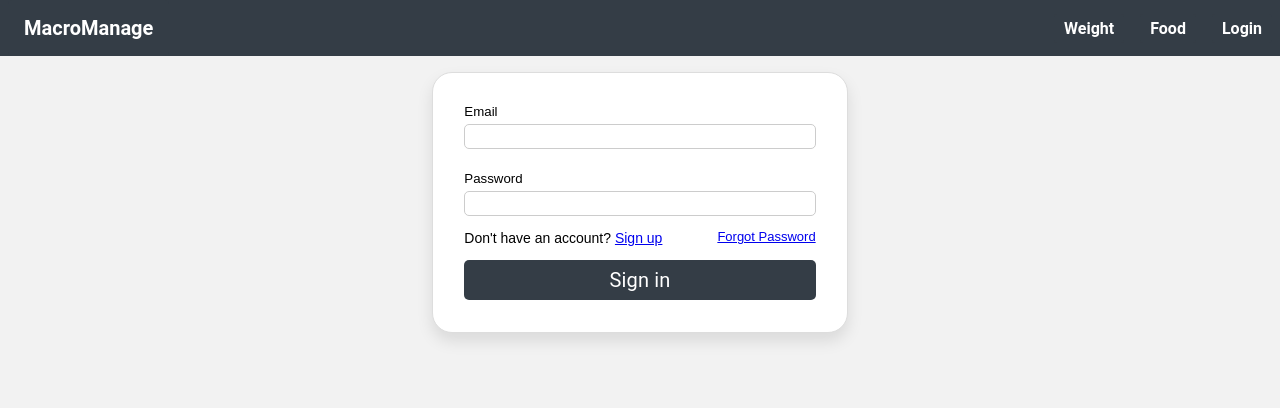
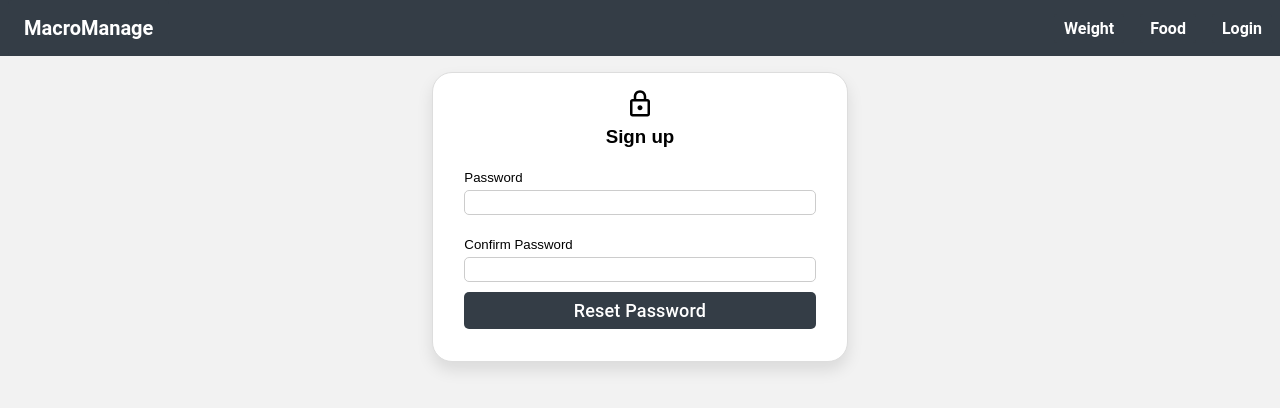
Before and after one commit to andyp4293/MacroManage, a React (Create React App) app: page /reset-password in a window 1280 px wide. Shown: the top 408 px of the page. Built offline with nearby package versions, Linux system fonts and the light colour scheme; no server answers.

Commit message:
Finished forgot password and reset password functionality

```diff
--- a/src/pages/ForgotPassword.js
+++ b/src/pages/ForgotPassword.js
@@ -148,7 +148,7 @@ function ForgotPassword() {
                                 disabled = {loading}
                         >
                         <Typography sx = {{textTransform: 'none', color: "white", fontSize: '20px'}}>
-                            Reset Password
+                            Sent Reset Password Link
                         </Typography>
                 </Button>
                     {/* show loading spinner when loading */}
--- a/src/pages/ResetPassword.js
+++ b/src/pages/ResetPassword.js
@@ -1,26 +1,35 @@
-import React, { useState, useEffect} from 'react';
+import React, { useState} from 'react';
 import {Box, Button, Typography, CircularProgress} from '@mui/material';
 import ErrorIcon from '@mui/icons-material/Error';
 import { useNavigate } from 'react-router-dom';
 import { toast } from 'react-toastify';
 import 'react-toastify/dist/ReactToastify.css';
+import LockOutlinedIcon from "@mui/icons-material/LockOutlined";
+import { useLocation } from 'react-router-dom';
+
 
 const backendUrl = process.env.REACT_APP_APIURL;
 
-function Login({onLogin}) {
+function Signup() {
     const navigate = useNavigate();
-    const [email, setEmail] = useState('');
-    const [emailError, setEmailError] = useState(false);
 
     const [password, setPassword] = useState('');
     const [passwordError, setPasswordError] = useState(false);
-    const formIsIncomplete = !password || !email; // cannot click sign in button if all fields are not filled out
+    const [confirmPassword, setConfirmPassword] = useState('')
+    const [confirmPasswordError, setConfirmPasswordError] = useState(false)
+
+    const query = new URLSearchParams(useLocation().search);
+    const resetToken = query.get('token');  // get reset token from url
+
 
     const [error, setError] = useState('');
+
+    const formIsIncomplete = !password || !confirmPassword; // cannot click sign up button if all fields are not filled out
+
     const [loading, setLoading] = useState(false); // for when the frontend is waiting to get a response back
 
-    const notifySuccess = () => {
-        toast.success('Logged in successfully', {
+    const notifySuccess = (message) => {
+        toast.success(message, {
             position: "top-right",
             autoClose: 3000, // slose after 3 seconds
             hideProgressBar: false,
@@ -32,42 +41,40 @@ function Login({onLogin}) {
         });
     };
 
-    const handleSignin = async () => {
+    const handleReset = async () => {
         setLoading(true);
+
         try {
-            const response = await fetch(`${backendUrl}/api/users/signin`, {
+            const response = await fetch(`${backendUrl}/api/resetpassword`, {
                 method: 'POST',
                 headers: {
-                    'Content-Type': 'application/json',
+                    'Content-Type': 'application/json'
                 },
                 body: JSON.stringify({
-                    email: email,
-                    password: password,
+                    resetToken: resetToken,
+                    newPassword: password
                 })
             });
 
-            const data = await response.json();
-            if (response.ok) { // triggers if the status response is not 200-299,
-                localStorage.setItem('token', data.token);  // save the jwt token in local storage
-                navigate('/food-log'); // redirects to food page
-                onLogin();
-                notifySuccess();
-            }
-            else {
+            if (response.ok) {
+                response.json().then(data => {
+                    notifySuccess(data.message);
+                });
+                setError('');
+                navigate('/login'); // redirects to login page if no errors
+            } else {
+                response.json().then(data => {
                     setError(data.message);
-            }
-        }
-        catch(error){
-            console.error('Error Signing in:', error);
-        }
-        finally {
-            setLoading(false);
-        }
+                });
             }
 
-    useEffect(() => {
-        setError('');
-    }, [email, password])
+        } catch (error) {
+            console.error('Error Signing up:', error);
+            setError(error);
+        }
+    };
+
+
 
     return (
         <Box sx = {{display: 'flex', justifyContent: 'center', width:
@@ -90,38 +97,14 @@ function Login({onLogin}) {
             margin: '2vh',
             fontFamily: 'Arial, sans-serif'
         }}>
+        <div style = {{width: '100%', margin: '0', marginTop: '2%', display: 'flex', marginBottom: '0', flexDirection: 'column', alignItems: 'center'}}>
+            <LockOutlinedIcon sx = {{fontSize: '30px'}}/>
+            <h3 style = {{width: '100%', margin: '0', marginTop: '2%', display: 'flex', marginBottom: '0', justifyContent: 'center', alignItems: 'center'}}>Sign up</h3>
+        </div>
 
-                <>
-                <div className = 'email-container' style={{ display: 'flex', justifyContent: 'space-between', alignItems: 'center' }}>
-                    <h5 style={{ marginBottom: '5px', fontWeight: '500' }}>Email</h5>
-                    {emailError && <h5 style={{ color: 'red', fontSize: '12px', marginBottom: '0px' }}>Please enter a valid email address.</h5>}
-                </div>
-                    <input style={{
-                        marginBottom: '0px',
-                        height: '25px',
-                        width: '100%',
-                        padding: '8px',
-                        fontSize: '16px',
-                        border: `1px solid ${emailError ? 'red' : '#ccc'}`,
-                        borderRadius: '5px',
-                        boxSizing: 'border-box',
-                        transition: 'all 0.2s ease',
-                        outline: 'none'
-                    }}
-                    value={email}
-                    onChange={(e) => {
-                        const emailInput = e.target.value;
-                        const isValidEmail = /^[^\s@]+@[^\s@]+\.[^\s@]+$/.test(emailInput) || e.target.value === '';
-                        setEmail(emailInput);
-                        setEmailError(!isValidEmail);
-                        e.target.style.boxShadow = `0 0 3px ${!isValidEmail ? 'red' : '#66afe9'}`;
-                    }}
-                    onFocus={(e) => {
-                        const isValidEmail = /^[^\s@]+@[^\s@]+\.[^\s@]+$/.test(e.target.value) || email === '';
-                        e.target.style.boxShadow = `0 0 3px ${!isValidEmail ? 'red' : '#66afe9'}`;
-                    }}
-                    onBlur={(e) => (e.target.style.boxShadow = 'none')}
-                    />
+
+
+
 
         <div className = 'password-container' style={{ display: 'flex', justifyContent: 'space-between', alignItems: 'center' }}>
             <h5 style={{ marginBottom: '5px', fontWeight: '500' }}>Password</h5>
@@ -155,40 +138,70 @@ function Login({onLogin}) {
         onBlur={(e) => (e.target.style.boxShadow = 'none')}
         onKeyDown = {(e) => {
             if (e.key === "Enter"){
-                            if (!loading && !passwordError && !emailError && !formIsIncomplete)
-                                handleSignin();
+                if (!loading && !passwordError && !formIsIncomplete && !confirmPasswordError){
+                    handleReset();
+                }
         }
         }}
+
         />
 
-                <div>
-                <div style = {{display: 'flex', justifyContent: 'space-between'}}>
-                    <p style={{ fontSize: '14px', textAlign: 'center' }}>Don't have an account? <a href="/signup">Sign up</a></p>
-                    <p style={{ fontSize: '13px', alignItems: 'center' }}><a href="/signup">Forgot Password</a></p>
+        <div className = 'confirm-password-container' style={{ display: 'flex', justifyContent: 'space-between', alignItems: 'center' }}>
+            <h5 style={{ marginBottom: '5px', fontWeight: '500' }}>Confirm Password</h5>
+            {confirmPasswordError && <h4 style={{ color: 'red', fontSize: '12px', marginBottom: '0px' }}>Passwords do not match.</h4>}
         </div>
+        <input type = 'password'
+        style={{
+            marginBottom: '10px',
+            height: '25px',
+            width: '100%',
+            padding: '8px',
+            fontSize: '16px',
+            border: `1px solid ${confirmPasswordError ? 'red' : '#ccc'}`,
+            borderRadius: '5px',
+            boxSizing: 'border-box',
+            transition: 'all 0.2s ease',
+            outline: 'none'
+        }}
+        value={confirmPassword}
+        onChange={(e) => {
+            const passwordInput = e.target.value;
+            const isValidConfirmPassword = passwordInput === password || passwordInput === '';
+            setConfirmPassword(passwordInput);
+            setConfirmPasswordError(!isValidConfirmPassword);
+            e.target.style.boxShadow = `0 0 3px ${!isValidConfirmPassword ? 'red' : '#66afe9'}`;
+        }}
+        onFocus={(e) => {
+            const isValidPassword = password.length >= 8 || password === '';
+            e.target.style.boxShadow = `0 0 3px ${!isValidPassword ? 'red' : '#66afe9'}`;
+        }}
+        onBlur={(e) => (e.target.style.boxShadow = 'none')}
+        />
 
-                <Button sx={{
+        <Button
+            sx={{
                 width: '100%',
                 backgroundColor: '#343d46',
                 '&:hover': { backgroundColor: '#4f5b66' },
                 borderRadius: '5px',
                 transition: 'all 0.2s ease',
                 padding: '5px',
-                                cursor: (formIsIncomplete || passwordError || emailError)  ? 'not-allowed' : 'pointer'
+                cursor: (formIsIncomplete || passwordError || confirmPasswordError) ? 'not-allowed' : 'pointer'
             }}
             disableRipple
+            disabled = {loading}
             onClick={() => {
-                                    if (!passwordError && !emailError && !formIsIncomplete) { // sign up only goes through if all inputs are valid and none are empty
+            if (!passwordError && !confirmPasswordError && !formIsIncomplete) { // sign up only goes through if all inputs are valid and none are empty
 
-                                        handleSignin();
+                handleReset();
             }
             }}
-                                disabled = {loading}
         >
-                        <Typography sx = {{textTransform: 'none', color: "white", fontSize: '20px'}}>
-                            Sign in
+        <Typography sx={{ textTransform: 'none', color: "white", fontSize: '18px', fontWeight: '500' }}>
+            Reset Password
         </Typography>
         </Button>
+
         {/* show loading spinner when loading */}
         {loading && (
             <Box sx={{ display: 'flex', justifyContent: 'center', marginTop: '10px' }}>
@@ -199,11 +212,11 @@ function Login({onLogin}) {
             <h4 style={{ color: 'red', fontSize: '12px', marginBottom: '0px' , display: 'flex', alignItems: "center"}}><ErrorIcon style = {{fontSize: '20px'}}/> {error}</h4>
         </Box>}
     </div>
-                </>
-            </div>
     </Box>
+
+
 
     );
 }
 
-export default Login
+export default Signup
```
Also changed, not shown: 1 other file (tests, documents, lock files or other folders). Lines whose indentation alone changed are shown as unchanged.
